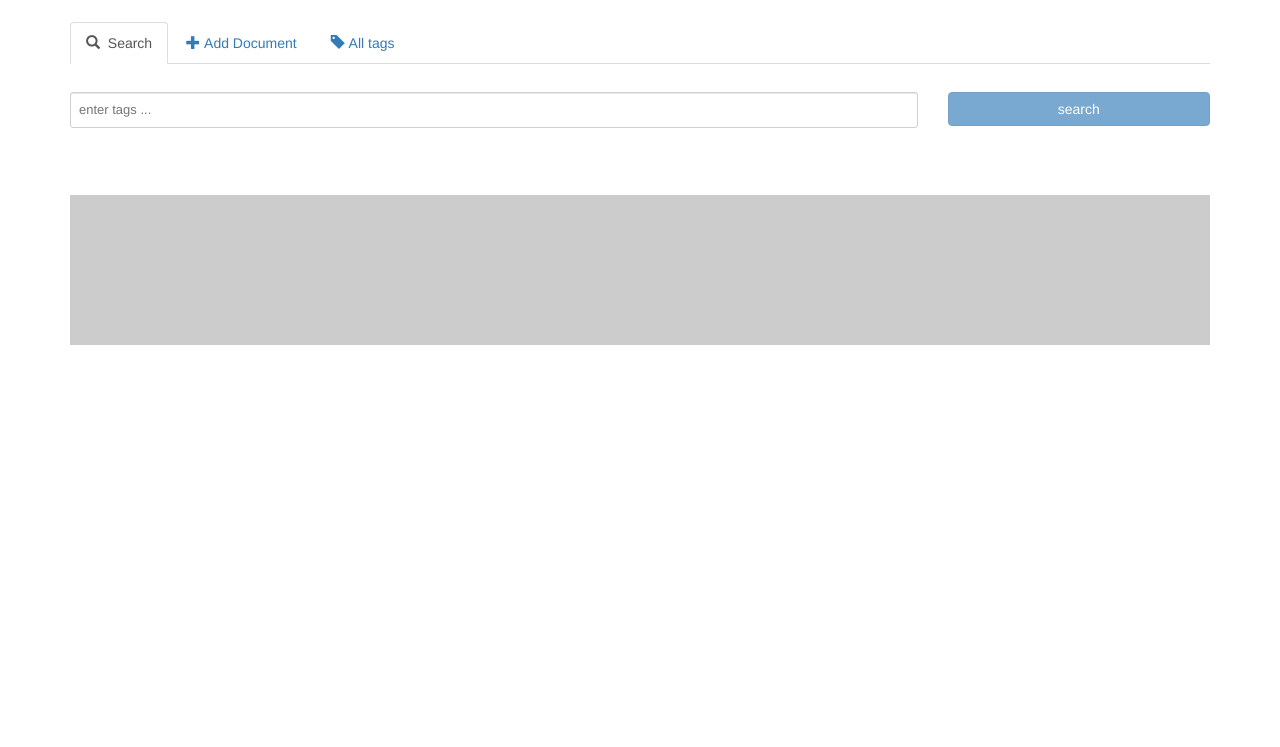
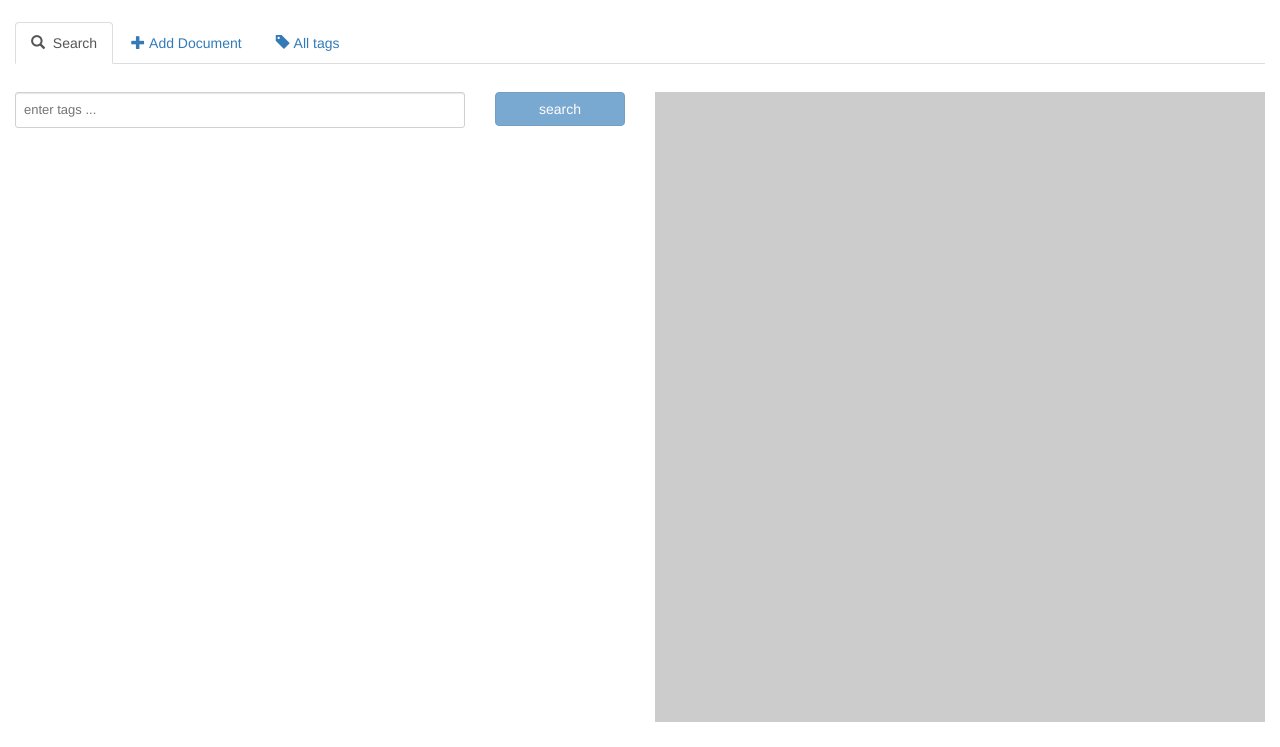
Before and after one commit to raoul2000/TMD, a website: page public/tmd-2.html in a window 1280 px wide. Shown: the part 53-800 px from the top of the page. Drawn offline with nearby package versions, Linux system fonts and the light colour scheme; no server answers.

Commit message:
iframe full height

```diff
--- a/public/tmd-2.html
+++ b/public/tmd-2.html
@@ -17,6 +17,7 @@
             opacity:0;
             transition: opacity 100ms;
             -webkit-transition: opacity 10ms; /* Safari */
+            height: 100vh;
         }
         .tab-content section {
             margin-top:2em;
@@ -33,6 +34,7 @@
         section#preview > iframe {
             width: 100%;
             border: 0px;
+            height: calc(100vh - 170px);
         }
 
     </style>
@@ -48,7 +50,7 @@
             </div>
         </div>
     </nav>
-    <div id="main-container" class="container">
+    <div id="main-container" class="container-fluid">
         <div class="row">
             <div class="col-lg-12">
                 <div>
@@ -71,6 +73,9 @@
                     <!-- Tab panes -->
                     <div class="tab-content">
                         <div role="tabpanel" class="tab-pane active" id="home">
+
+                            <div class="row">
+                                <div class="col-lg-6">
                                 <section id="search">
                                         <div>
                                             <div class="row">
@@ -89,9 +94,14 @@
                                             </div>
                                         </div>
                                     </section>
+                                </div>
+                                <div class="col-lg-6">
                                     <section id="preview">
                                             <iframe id="iframe" src=""></iframe>
                                     </section>
+                                </div>
+                            </div>
+
                         </div>
 
                         <div role="tabpanel" class="tab-pane fade" id="profile">
```
Lines whose indentation alone changed are shown as unchanged.
